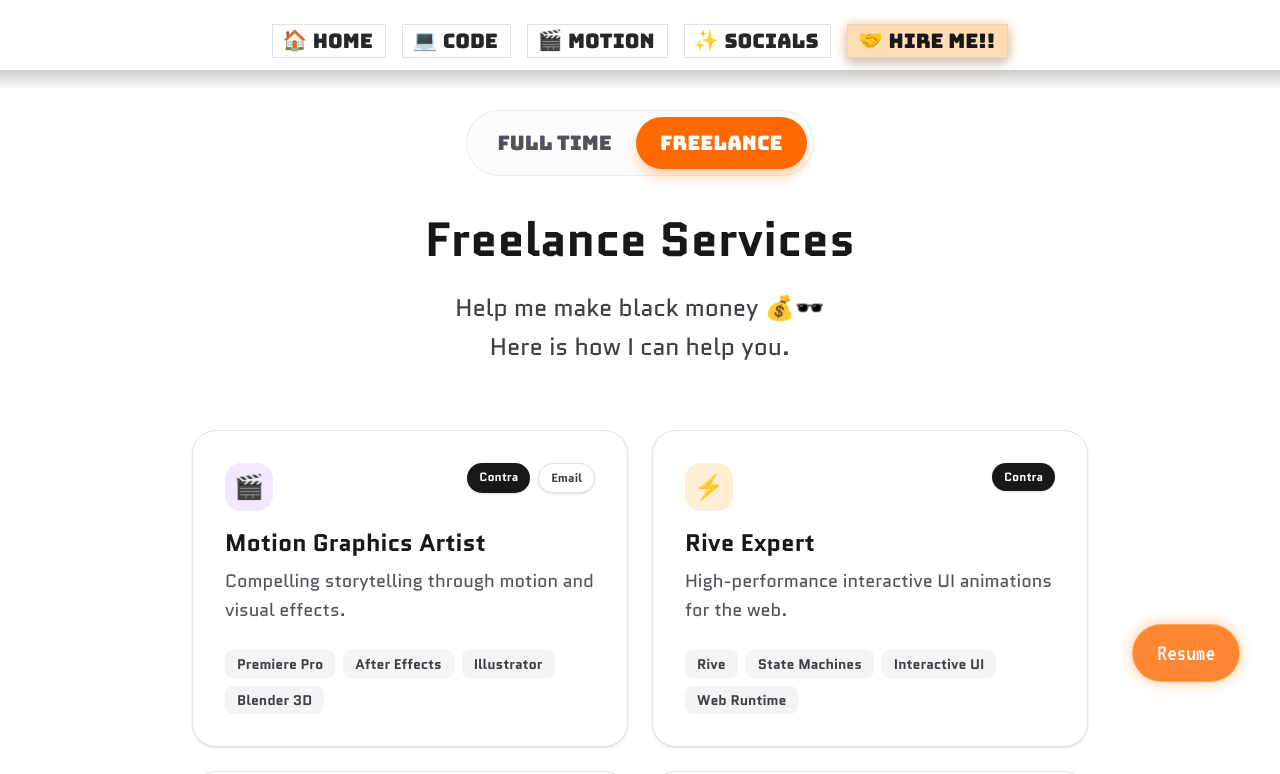
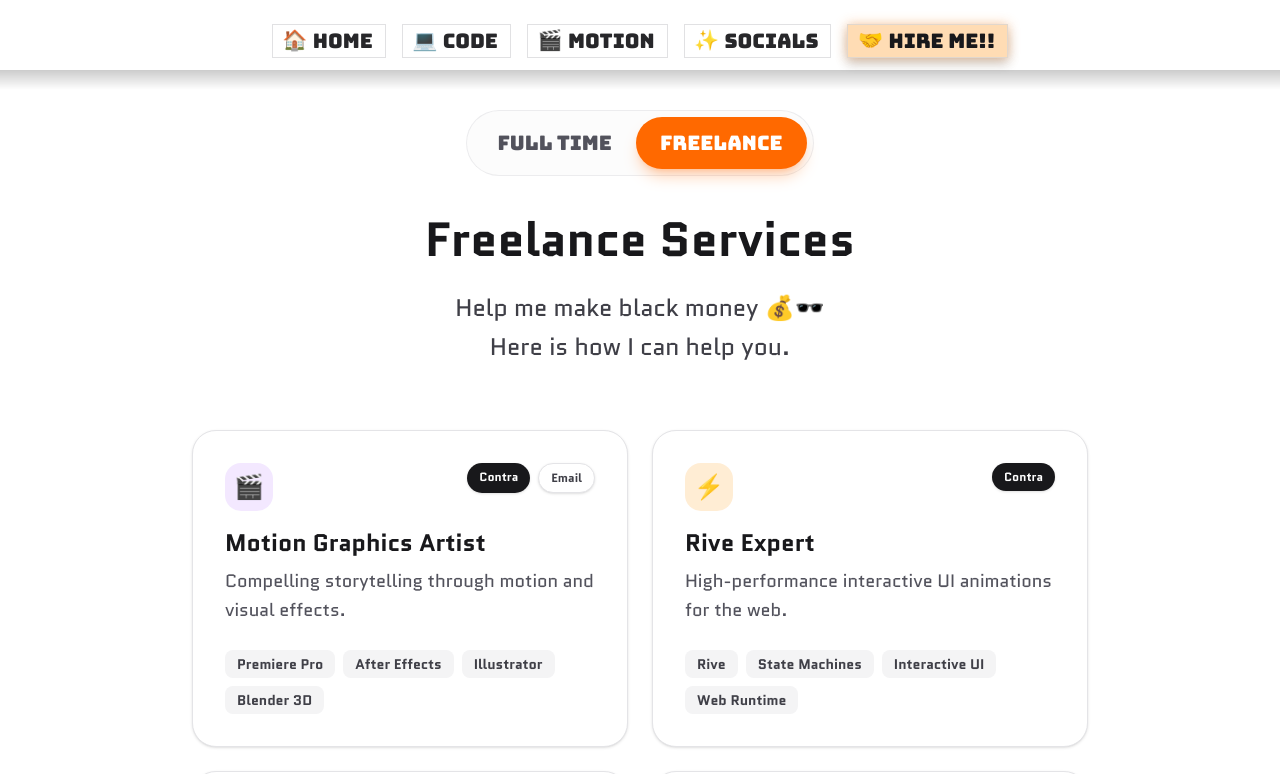
Before and after one commit to surajbanthot/bysuraj.in, a Next.js app: page /hireme in a window 1280 px wide. Shown: the top 774 px of the page. Built offline with nearby package versions, Linux system fonts and the light colour scheme; a web font is replaced by a local one.

Commit message:
Hide Resume button on Freelance tab, keep Top button visible

```diff
--- a/src/components/ResumeButton.tsx
+++ b/src/components/ResumeButton.tsx
@@ -7,6 +7,7 @@ export default function ResumeButton() {
   const pathname = usePathname();
   const [showTopButton, setShowTopButton] = useState(false);
   const [bottomOffset, setBottomOffset] = useState(24);
+  const [activeTab, setActiveTab] = useState<string | null>(null);
 
   useEffect(() => {
     const handleScroll = () => {
@@ -32,6 +33,20 @@ export default function ResumeButton() {
     return () => window.removeEventListener("scroll", handleScroll);
   }, []);
 
+  // Listen for tab changes via sessionStorage
+  useEffect(() => {
+    const checkTab = () => {
+      const tab = window.sessionStorage.getItem("hireMeTab");
+      setActiveTab(tab);
+    };
+
+    checkTab();
+
+    // Poll for changes since storage event doesn't fire in same tab
+    const interval = setInterval(checkTab, 100);
+    return () => clearInterval(interval);
+  }, []);
+
   const scrollToTop = () => {
     window.scrollTo({ top: 0, behavior: "smooth" });
   };
@@ -39,6 +54,8 @@ export default function ResumeButton() {
   if (pathname !== "/hireme") {
     return null;
   }
+
+  const showResumeButton = activeTab !== "freelance";
 
   return (
     <div
@@ -58,7 +75,8 @@ export default function ResumeButton() {
       >
         Top
       </button>
-      {/* Resume button - always at bottom */}
+      {/* Resume button - only on Full time tab */}
+      {showResumeButton && (
         <button
           type="button"
           className="rounded-full border border-orange-300/70 bg-orange-500/80 px-4 py-2 text-lg text-white shadow-[0_0_14px_rgba(251,146,60,0.5)] transition hover:bg-orange-500 dark:bg-orange-500/70 sm:px-6 sm:py-3 sm:text-2xl"
@@ -66,6 +84,7 @@ export default function ResumeButton() {
         >
           Resume
         </button>
+      )}
     </div>
   );
 }
```
Lines whose indentation alone changed are shown as unchanged.
